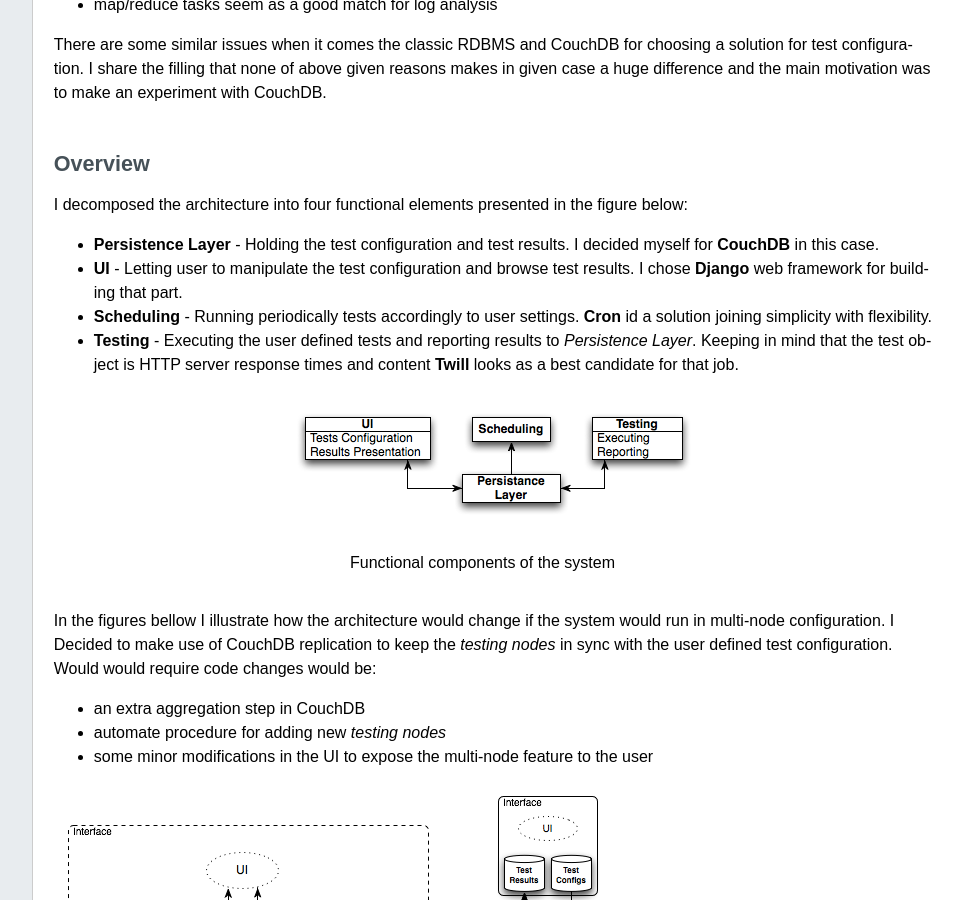
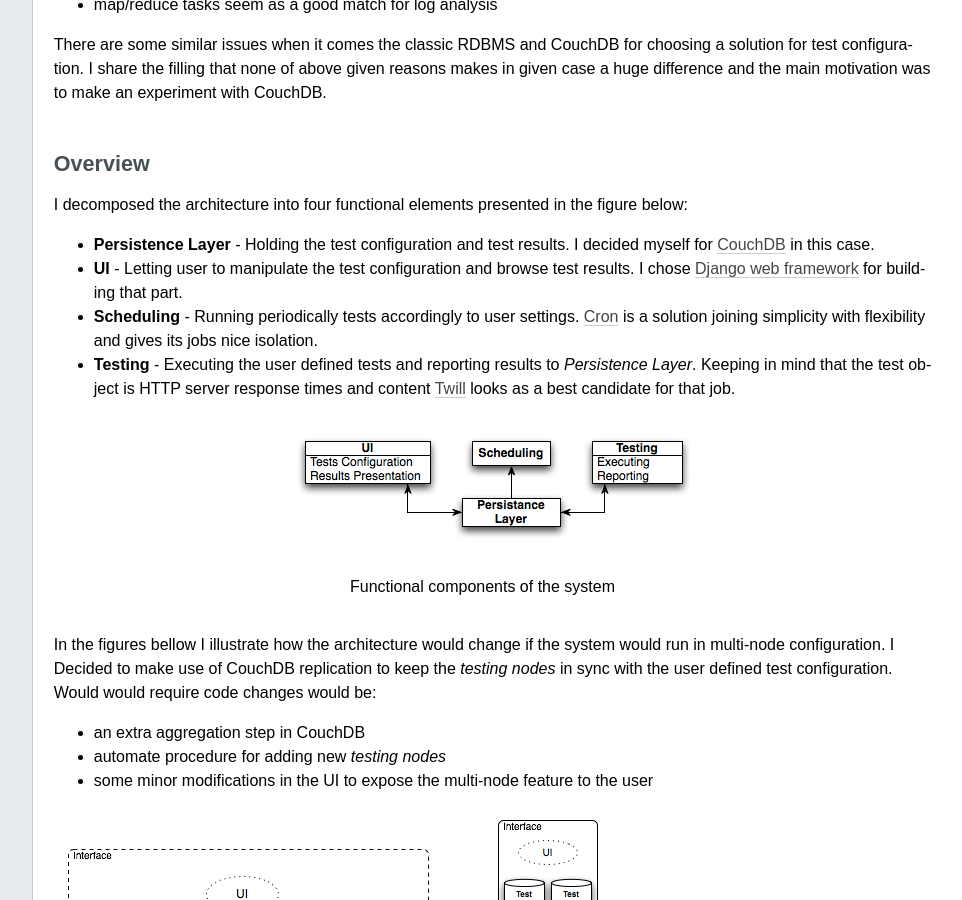
Before and after one commit to lukmdo/Jiggety, a Sphinx documentation site: the page built from docs/architecture.rst, in a window 1280 px wide and 900 px high, scrolled down 838 px. Shown: the whole window, without its empty margins (224-1186 px from the left). Built offline with Sphinx 7.4.7, drawn with Linux system fonts in a browser that asks for light colours.

Commit message:
Adding links to the used components.

```diff
--- a/docs/architecture.rst
+++ b/docs/architecture.rst
@@ -36,14 +36,14 @@
 
 I decomposed the architecture into four functional elements presented in the figure below:
 
-- **Persistence Layer** - Holding the test configuration and test results. I decided myself for **CouchDB** in this case.
-- **UI** - Letting user to manipulate the test configuration and browse test results. I chose **Django** web framework for building that part.
-- **Scheduling** - Running periodically tests accordingly to user settings. **Cron** id a solution joining simplicity with flexibility.
-- **Testing** - Executing the user defined tests and reporting results to *Persistence Layer*. Keeping in mind that the test object is HTTP server response times and content **Twill** looks as a best candidate for that job.
+- **Persistence Layer** - Holding the test configuration and test results. I decided myself for `CouchDB <http://couchdb.apache.org/>`_ in this case.
+- **UI** - Letting user to manipulate the test configuration and browse test results. I chose `Django web framework <https://www.djangoproject.com/>`_  for building that part.
+- **Scheduling** - Running periodically tests accordingly to user settings. `Cron <http://en.wikipedia.org/wiki/Cron>`_ is a solution joining simplicity with flexibility and gives its jobs nice isolation.
+- **Testing** - Executing the user defined tests and reporting results to *Persistence Layer*. Keeping in mind that the test object is HTTP server response times and content `Twill <http://twill.idyll.org/commands.html>`_ looks as a best candidate for that job.
 
 .. figure:: _static/functional_components.png
     :align: center
-    :alt: my picture
+    :alt: Functional components of the system
 
     Functional components of the system
 
```
Also changed, not shown: other parts of docs/architecture.rst (+2 -2 lines).
